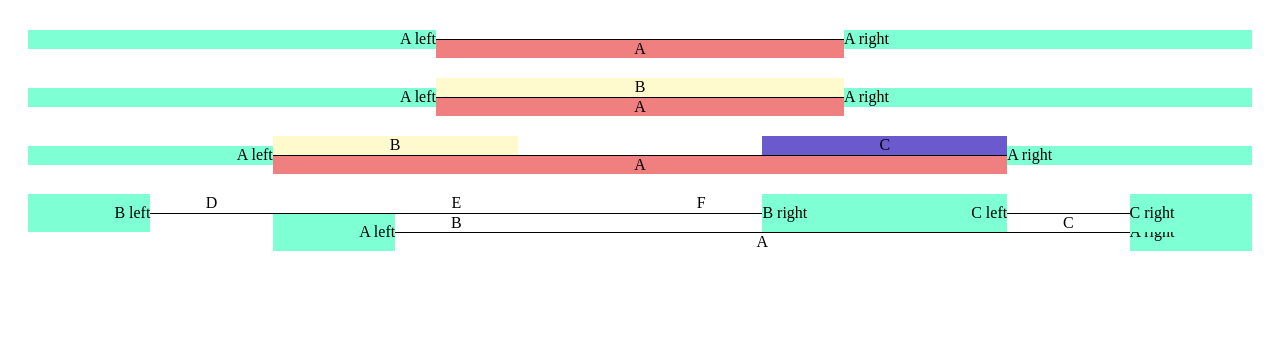
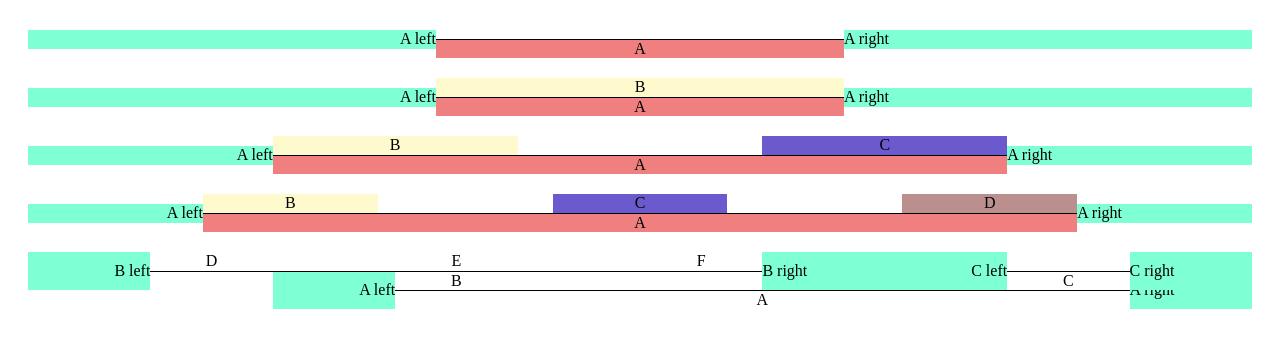
Before and after one commit to seachel/Treehehe, a plain HTML site: page TreeTest/gridtree.html in a window 1280 px wide. Drawn offline with nearby package versions, Linux system fonts and the light colour scheme; some packages are replaced by stand-ins of ours.

Commit message:
Added tree with three children.

```diff
--- a/TreeTest/gridtree.html
+++ b/TreeTest/gridtree.html
@@ -75,6 +75,27 @@
 	</div>
 </div>
 
+<div class="tree_three-child tree">
+	<div class="tree_three-child_A_left rule-left rule-text">
+		A left
+	</div>
+	<div class="tree_three-child_A A node">
+		A
+	</div>
+	<div class="tree_three-child_A_right rule-right rule-text">
+		A right
+	</div>
+	<div class="tree_three-child_B B leaf">
+		B
+	</div>
+	<div class="tree_three-child_C C leaf">
+		C
+	</div>
+	<div class="tree_three-child_D D leaf">
+		D
+	</div>
+</div>
+
 <div class="tree2 tree">
 	<div class="tree2_A_left rule-left rule-text">A left</div>
 	<div class="tree2_A node">A</div>
--- a/TreeTest/styles/gridstyle.css
+++ b/TreeTest/styles/gridstyle.css
@@ -108,11 +108,11 @@
 .tree_two-child
 {
 	display: grid;
-	grid-template-columns: repeat(5, 1fr);
-	grid-template-rows: repeat(4, 1fr);
+	grid-template: repeat(4, 1fr) / repeat(5, 1fr);
 	/*grid-gap: 10px;*/
 	/*grid-auto-rows: minmax(100px, auto);*/
 }
+
 
 .tree_two-child_A_left
 {
@@ -129,16 +129,62 @@
 	grid-area: 3 / 2 / span 2 / span 3;
 }
 
+
 .tree_two-child_B
 {
 	grid-area: 1 / 2 / span 2;
 }
+
 
 .tree_two-child_C
 {
 	grid-area: 1 / 4 / span 2;
 }
 
+
+
+/* Tree: three children */
+
+.tree_three-child
+{
+	display: grid;
+	grid-template: repeat(4, 1fr) / repeat(7, 1fr);
+}
+
+
+
+.tree_three-child_A_left
+{
+	grid-area: 2 / 1 / span 2;
+}
+
+.tree_three-child_A_right
+{
+	grid-area: 2 / 7 / span 2;
+}
+
+.tree_three-child_A
+{
+	grid-area: 3 / 2 / span 2 / span 5;
+}
+
+
+.tree_three-child_B
+{
+	grid-area: 1 / 2 / span 2;
+}
+
+
+.tree_three-child_C
+{
+	grid-area: 1 / 4 / span 2;
+}
+
+
+.tree_three-child_D
+{
+	grid-area: 1 / 6 / span 2;
+}
 
 
 /* Example trees */
```
